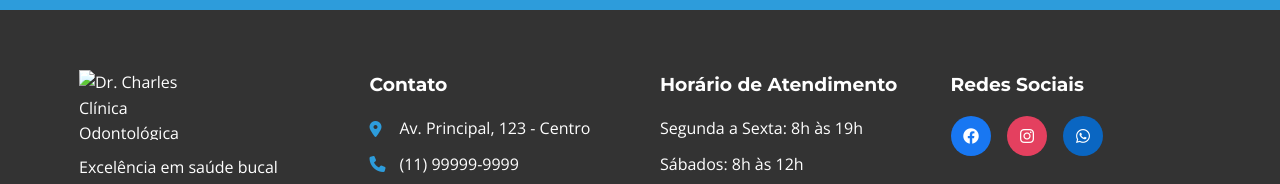
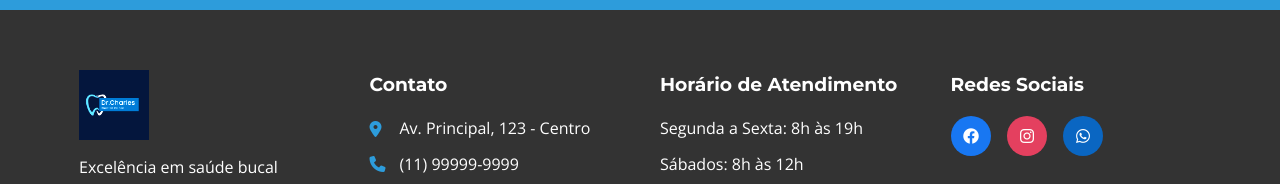
Before and after one commit to Flowly-tech-2025/dr-charles, a plain HTML site: page agendamento.html in a window 1280 px wide. Shown: the part 3410-3594 px from the top of the page. Drawn offline with nearby package versions, Linux system fonts and the light colour scheme; files whose address does not match are found by name.

Commit message:
Update agendamento.html

```diff
--- a/agendamento.html
+++ b/agendamento.html
@@ -313,7 +313,7 @@
         <div class="container">
             <div class="footer-content">
                 <div class="footer-logo">
-                    <img src="assets/images/Logo.png" alt="Dr. Charles Clínica Odontológica">
+                    <img src="images/Logo.png" alt="Dr. Charles Clínica Odontológica">
                     <p>Excelência em saúde bucal</p>
                 </div>
                 <div class="footer-contact">
```
